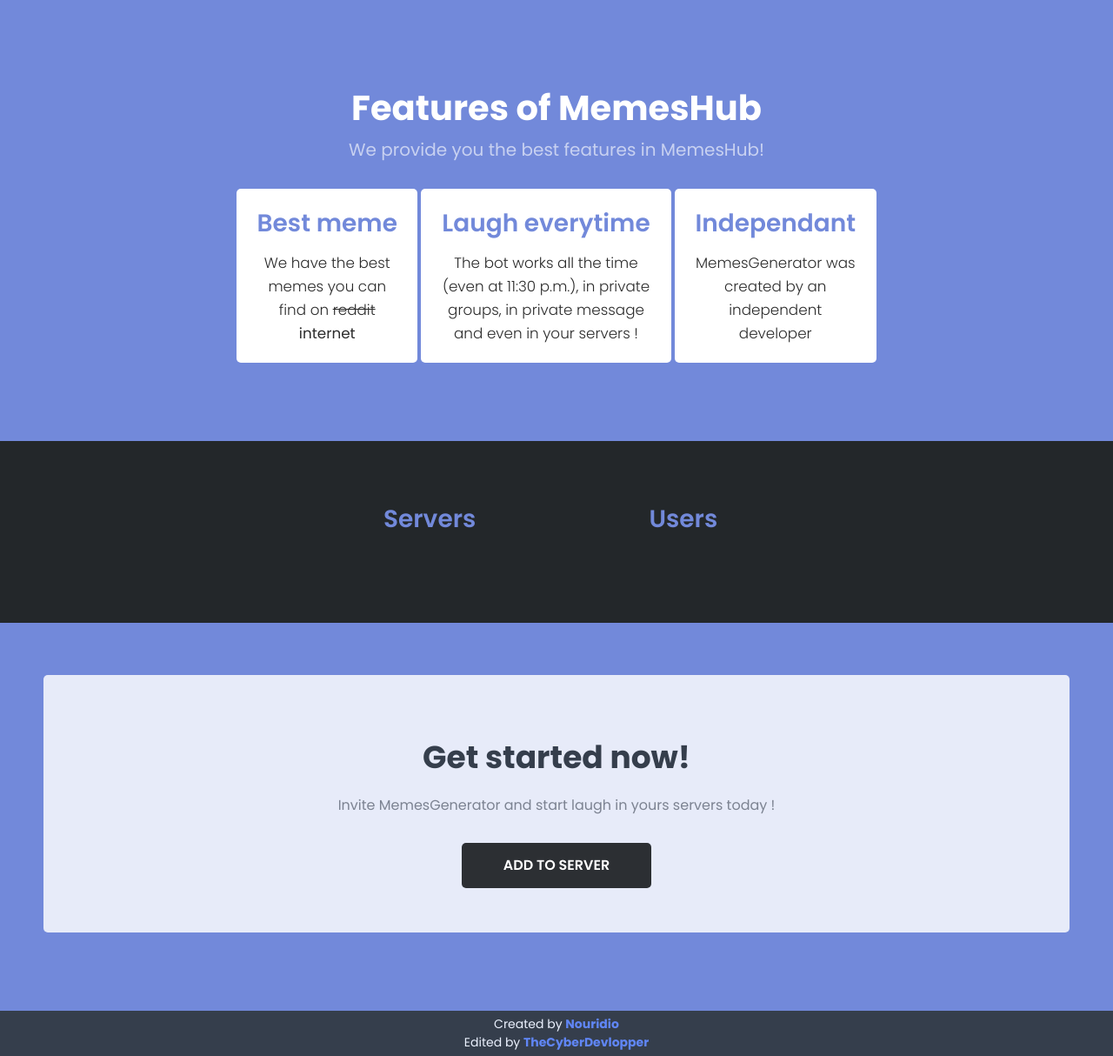
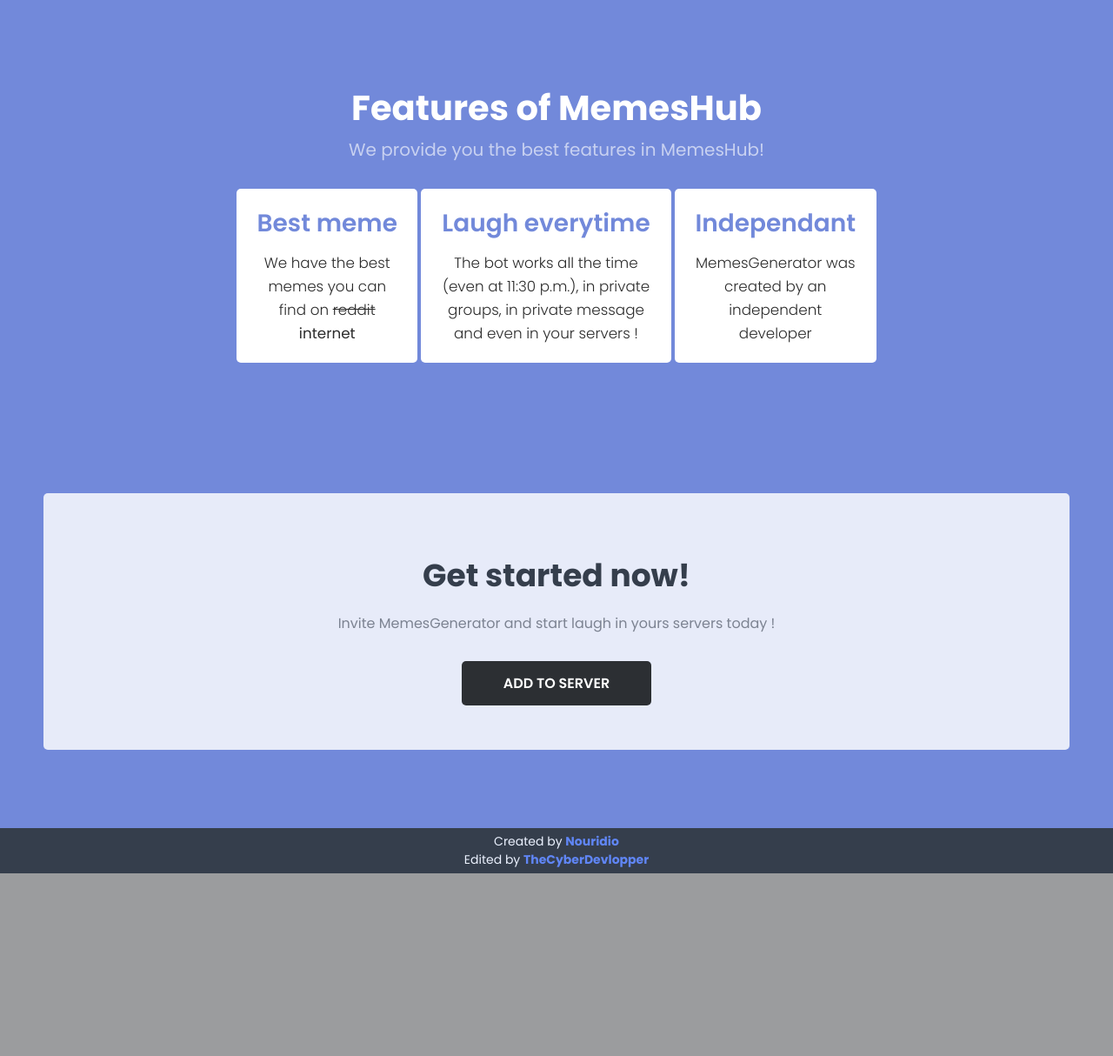
Before and after one commit to MoiEtMoiPuisMoi/MemeGram, a Flask app: page / in a window 1280 px wide. Shown: the part 745-1959 px from the top of the page at 87% size. After the commit the page ends 1749 px from the top, so only its background shows below. Run offline with Flask 2, Linux system fonts and the light colour scheme; some libraries are stand-ins or nearby versions.

Commit message:
Update index.html

```diff
--- a/templates/index.html
+++ b/templates/index.html
@@ -66,22 +66,6 @@
         </div>
     </div>
 </div>
-<div class="statistics">
-    <div class="cards">
-        <div class="card statistic" style="width: 18rem;">
-            <div class="card-body">
-                <h5 class="card-title">Servers</h5>
-                <h1 style="font-weight: bold !important">{{ servers }}</h1>
-            </div>
-        </div>
-        <div class="card statistic" style="width: 18rem;">
-            <div class="card-body">
-                <h5 class="card-title">Users</h5>
-                <h1 style="font-weight: bold !important">{{ users }}</h1>
-            </div>
-        </div>
-    </div>
-</div>
 <div class="start">
     <div class="card">
         <div class="card-body">
```
